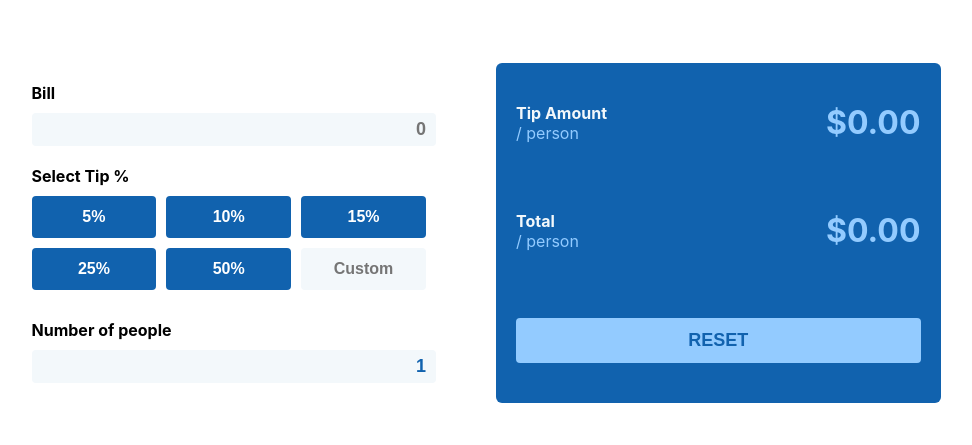
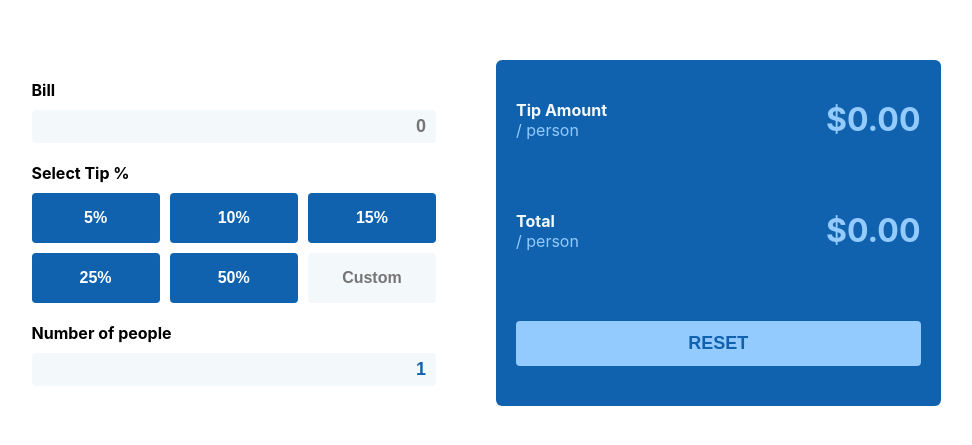
Before and after one commit to celigx/tip-calculator, a React (Create React App) app: page / in a window 1280 px wide. Shown: the part 167-612 px from the top of the page, without its empty margins (164-1136 px from the left). Built offline with nearby package versions, Linux system fonts and the light colour scheme.

Commit message:
Change layout from flex to grid

```diff
--- a/src/App.sass
+++ b/src/App.sass
@@ -46,9 +46,10 @@ input[type=number]
       .title
         margin: 0 0 10px 0
       .tipPercentage
-        display: flex
-        flex-wrap: wrap
-        justify-content: space-between
+        display: grid
+        grid-template-columns: repeat(2, 1fr)
+        grid-auto-rows: minmax(50px, auto)
+        gap: 10px
         box-sizing: border-box
         margin: 0 0 20px 0
 
@@ -61,10 +62,6 @@ input[type=number]
           border: none
           border-radius: 4px
           min-width: 100px
-          width: 100%
-          padding: 12px
-          margin: 0 10px 10px 0
-          flex: 1
 
         .active
           background: $secondary!important
@@ -121,6 +118,10 @@ input[type=number]
       flex: 1
       margin: 0 20px
 
+      .tip
+        .tipPercentage
+          grid-template-columns: repeat(3, 1fr)
+
     .outputContainer
       display: flex
       flex-direction: column
```
